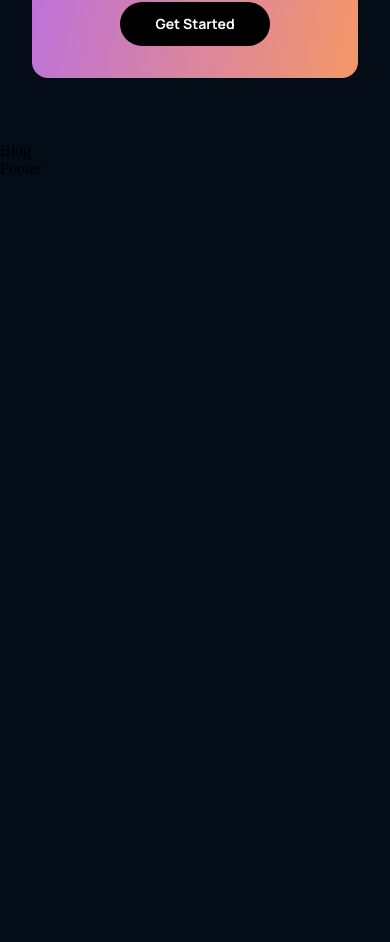
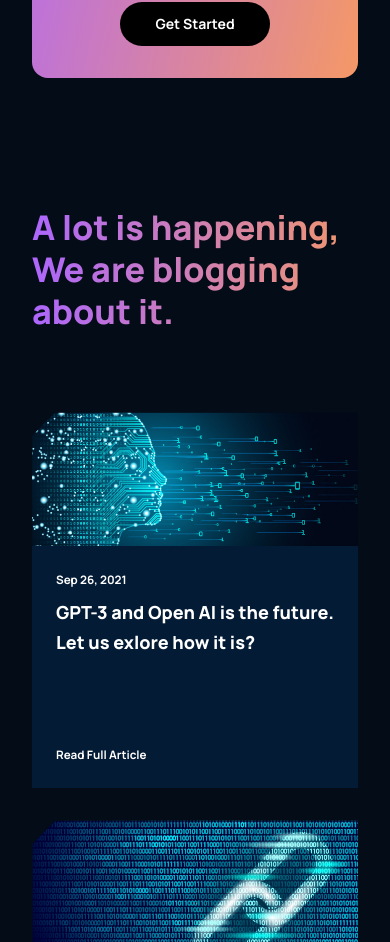
Before and after one commit to Vishnu-Biju/GPT-3, a React (Create React App) app: page / in a window 390 px wide. Shown: the part 3611-4553 px from the top of the page. Before the commit the page ends 3789 px from the top, so only its background shows below. Built offline with nearby package versions, Linux system fonts and the light colour scheme.

Commit message:
blog completd

```diff
--- a/src/containers/blog/Blog.jsx
+++ b/src/containers/blog/Blog.jsx
@@ -1,12 +1,25 @@
-import React from 'react'
+import React from 'react';
+import Article from '../../components/article/Article';
+import { blog01, blog02, blog03, blog04, blog05 } from './imports';
 import './blog.css';
 
-const Blog = () => {
-  return (
-    <div>
-      Blog
+const Blog = () => (
+  <div className="gpt3__blog section__padding" id="blog">
+    <div className="gpt3__blog-heading">
+      <h1 className="gradient__text">A lot is happening, <br /> We are blogging about it.</h1>
     </div>
-  )
-}
+    <div className="gpt3__blog-container">
+      <div className="gpt3__blog-container_groupA">
+        <Article imgUrl={blog01} date="Sep 26, 2021" text="GPT-3 and Open  AI is the future. Let us exlore how it is?" />
+      </div>
+      <div className="gpt3__blog-container_groupB">
+        <Article imgUrl={blog02} date="Sep 26, 2021" text="GPT-3 and Open  AI is the future. Let us exlore how it is?" />
+        <Article imgUrl={blog03} date="Sep 26, 2021" text="GPT-3 and Open  AI is the future. Let us exlore how it is?" />
+        <Article imgUrl={blog04} date="Sep 26, 2021" text="GPT-3 and Open  AI is the future. Let us exlore how it is?" />
+        <Article imgUrl={blog05} date="Sep 26, 2021" text="GPT-3 and Open  AI is the future. Let us exlore how it is?" />
+      </div>
+    </div>
+  </div>
+);
 
-export default Blog
+export default Blog;
--- a/src/containers/blog/blog.css
+++ b/src/containers/blog/blog.css
@@ -0,0 +1,78 @@
+.gpt3__blog {
+  display: flex;
+  flex-direction: column;
+}
+
+.gpt3__blog-heading {
+  width: 100%;
+  text-align: left;
+
+  margin-bottom: 5rem;
+}
+
+.gpt3__blog-heading h1 {
+  font-size: 62px;
+  line-height: 75px;
+  font-family: var(--font-family);
+  font-weight: 800;
+}
+
+.gpt3__blog-container {
+  display: flex;
+  flex-direction: row;
+}
+
+.gpt3__blog-container_groupA {
+  flex: 0.75;
+  margin-right: 2rem;
+}
+
+.gpt3__blog-container_groupB {
+  flex: 1;
+
+  display:grid;
+  grid-template-columns: repeat(2, 1fr);
+  grid-gap: 2rem;
+}
+
+@media screen and (max-width: 990px) {
+  .gpt3__blog-container {
+      flex-direction: column-reverse;
+  }
+
+
+  .gpt3__blog-container_groupA {
+      margin: 2rem 0;
+  }
+
+  .gpt3__blog-container_groupA .gpt3__blog-container_article  {
+     width: 48%;
+  }
+
+  .gpt3__blog-container_groupA .gpt3__blog-container_article-image {
+      height: 250px;
+  }
+}
+
+@media screen and (max-width: 700px) {
+  .gpt3__blog-container_groupB {
+      grid-template-columns: repeat(1, 1fr);
+  }
+
+  .gpt3__blog-container_groupA .gpt3__blog-container_article  {
+     width: 100%;
+  }
+
+  .gpt3__blog-heading h1 {
+      font-size: 46px;
+      line-height: 52px;
+  }
+}
+
+@media screen and (max-width: 550px) {
+  .gpt3__blog-heading h1 {
+      font-size: 34px;
+      line-height: 42px;
+  }
+
+}
```
